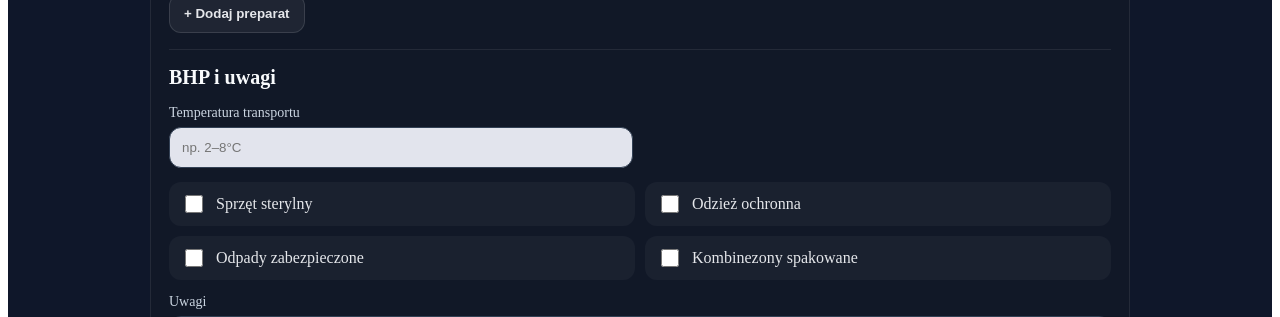
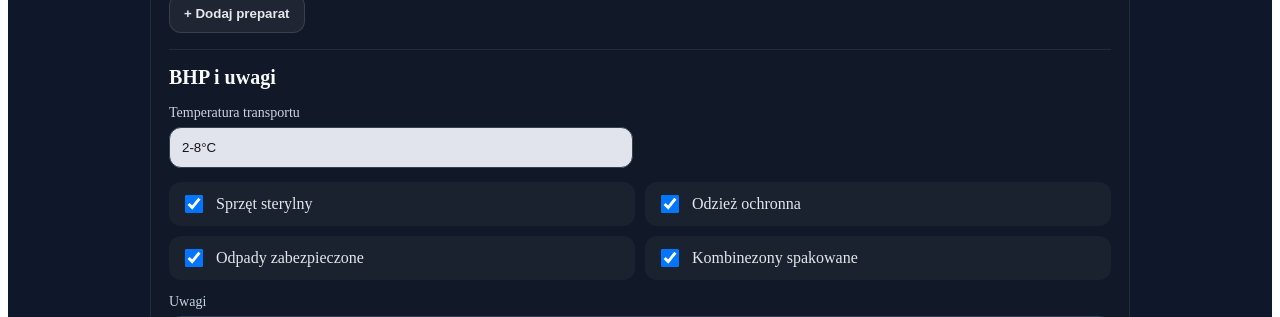
Before and after one commit to VITALIKXXX/protokol-electronic, a React (Create React App) app: page / in a window 1280 px wide. Shown: the part 1740-2057 px from the top of the page. Built offline with nearby package versions, Linux system fonts and the light colour scheme; no server answers; the database is empty.

Commit message:
Add sensible default values for BHP checks and transport temperature

```diff
--- a/src/features/protocols/ProtocolForm.js
+++ b/src/features/protocols/ProtocolForm.js
@@ -52,7 +52,7 @@ export const ProtocolForm = ({ editingProtocol, onFinishEdit }) => {
         animalCount: "",
         notes: "",
         dateChangeReason: "",
-        transportTemperature: "",
+        transportTemperature: "2-8°C",
         supervisor: "",
         authorizedPerson: "",
         workers: [""],
@@ -60,10 +60,10 @@ export const ProtocolForm = ({ editingProtocol, onFinishEdit }) => {
         farmerSignature: "",
         workerSignature: "",
         bhp: {
-            sterileEquipment: false,
-            protectiveClothing: false,
-            wasteSecured: false,
-            dirtyClothesPacked: false,
+            sterileEquipment: true,
+            protectiveClothing: true,
+            wasteSecured: true,
+            dirtyClothesPacked: true,
         },
     });
 
@@ -86,7 +86,7 @@ export const ProtocolForm = ({ editingProtocol, onFinishEdit }) => {
             animalCount: "",
             notes: "",
             dateChangeReason: "",
-            transportTemperature: "",
+            transportTemperature: "2-8°C",
             supervisor: "",
             authorizedPerson: "",
             workers: [""],
@@ -94,10 +94,10 @@ export const ProtocolForm = ({ editingProtocol, onFinishEdit }) => {
             workerSignature: "",
             treatments: [],
             bhp: {
-                sterileEquipment: false,
-                protectiveClothing: false,
-                wasteSecured: false,
-                dirtyClothesPacked: false,
+                sterileEquipment: true,
+                protectiveClothing: true,
+                wasteSecured: true,
+                dirtyClothesPacked: true,
             },
         });
 
@@ -130,10 +130,10 @@ export const ProtocolForm = ({ editingProtocol, onFinishEdit }) => {
                 workers: normalizedWorkers.length ? normalizedWorkers : [""],
                 treatments: rest.treatments || [],
                 bhp: rest.bhp || {
-                    sterileEquipment: false,
-                    protectiveClothing: false,
-                    wasteSecured: false,
-                    dirtyClothesPacked: false,
+                    sterileEquipment: true,
+                    protectiveClothing: true,
+                    wasteSecured: true,
+                    dirtyClothesPacked: true,
                 },
             }));
 
```
